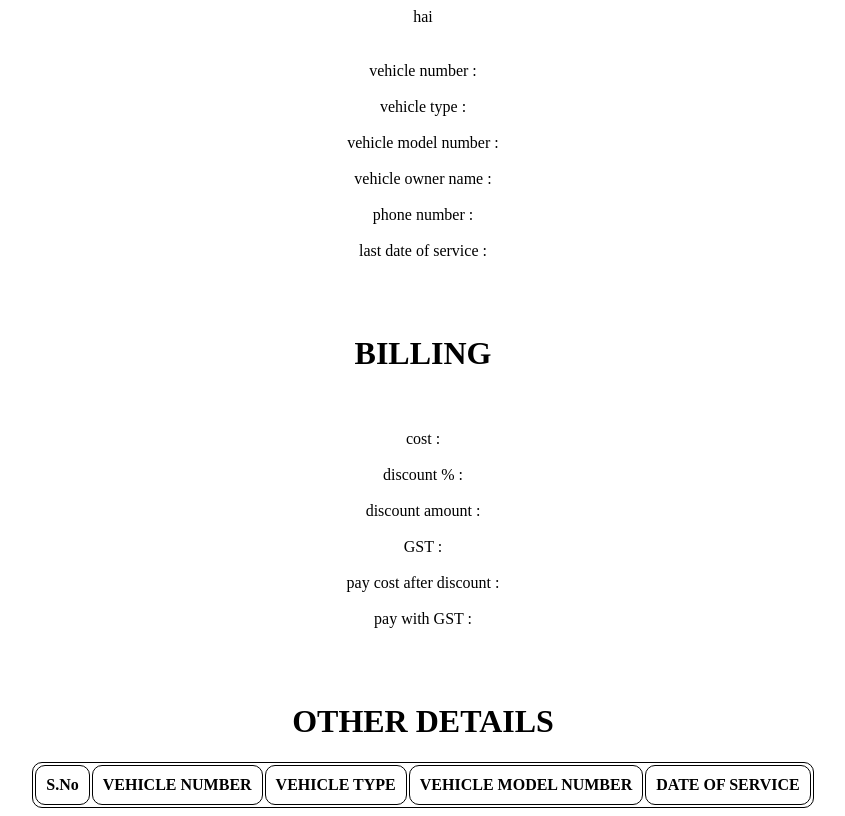
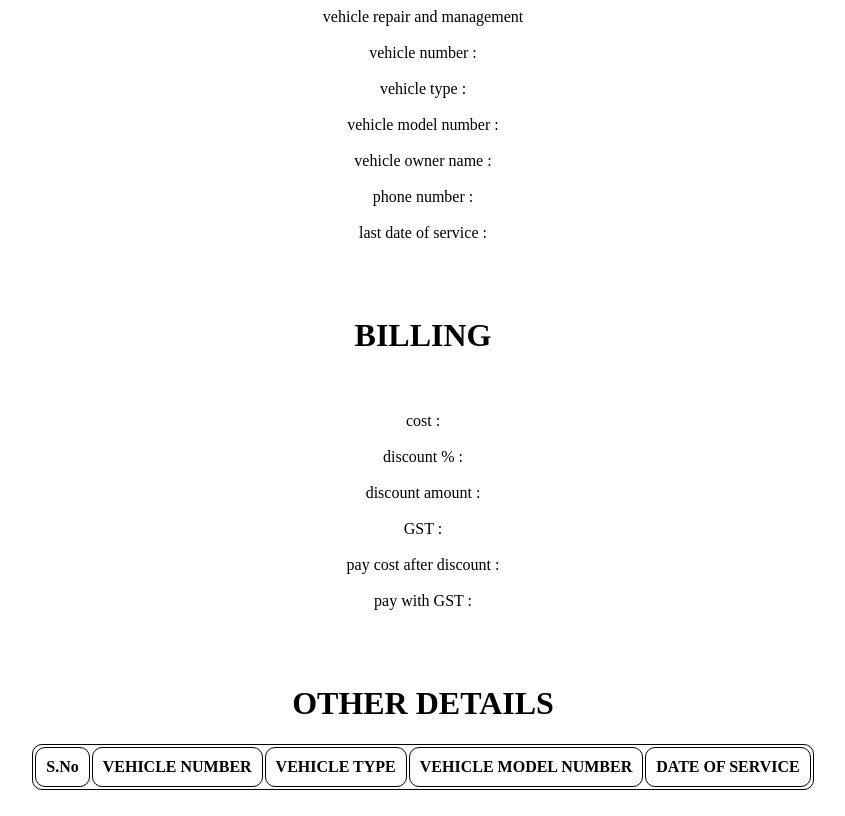
Before and after one commit to subamahes/vehicle_repair_api, a Flask app: page /bill in a window 1280 px wide. Shown: the whole page, without its empty margins (217-1062 px from the left). After the commit the page ends 790 px from the top, so only its background shows below. Run offline with Flask 3, Linux system fonts and the light colour scheme; lists and menus that the app fills with data are empty.

Commit message:
made changes and commited

```diff
--- a/vehicle_repair/web/vehicle/api/templates/bill.html
+++ b/vehicle_repair/web/vehicle/api/templates/bill.html
@@ -65,8 +65,8 @@
   </script>
 <body>
 	<center>
-		hai
-		<br><br><br>
+		vehicle repair and management
+		<br><br>
 	<p>vehicle number : </p> <p id="vehicle_number1"></p><br><br>
 	<p>vehicle type : </p> <p id="vehicle_type1"></p><br><br>
 	<p>vehicle model number : </p> <p id="vehicle_model_number1"></p><br><br>
--- a/vehicle_repair/web/vehicle/api/templates/bill_new.html
+++ b/vehicle_repair/web/vehicle/api/templates/bill_new.html
@@ -33,8 +33,8 @@
   </script>
 <body>
 	<center>
-		hai
-		<br><br><br>
+		vehicle repair and management
+		<br><br>
 	<p>vehicle number : </p> <p id="vehicle_number1"></p><br><br>
 	<p>vehicle type : </p> <p id="vehicle_type1"></p><br><br>
 	<p>vehicle model number : </p> <p id="vehicle_model_number1"></p><br><br>
```
